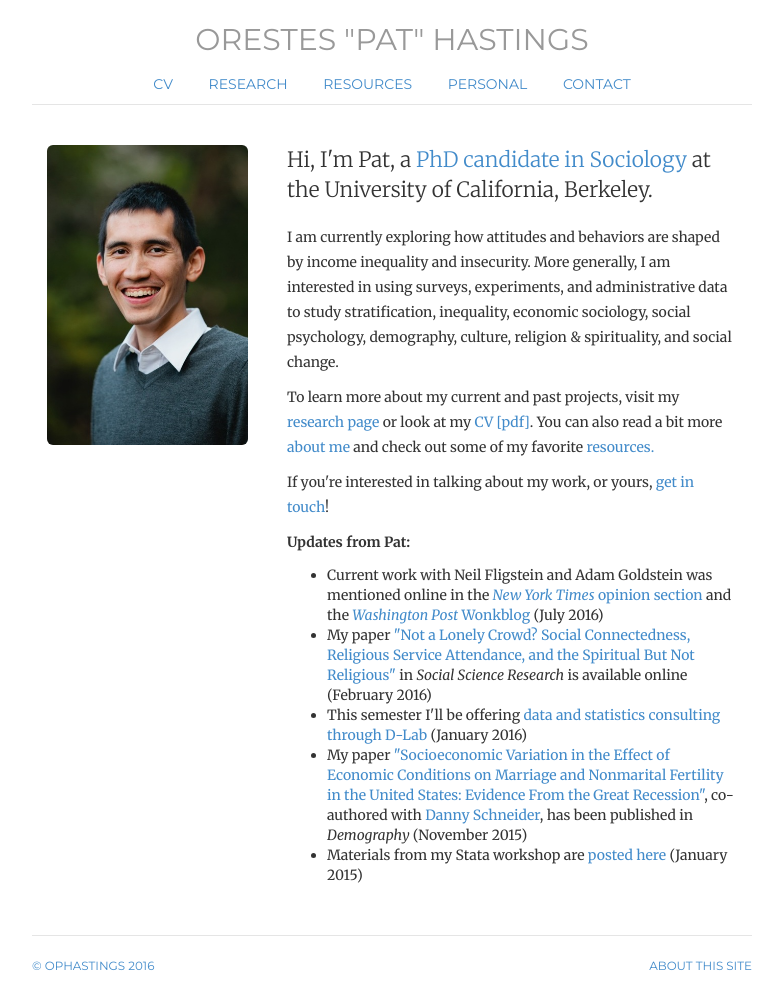
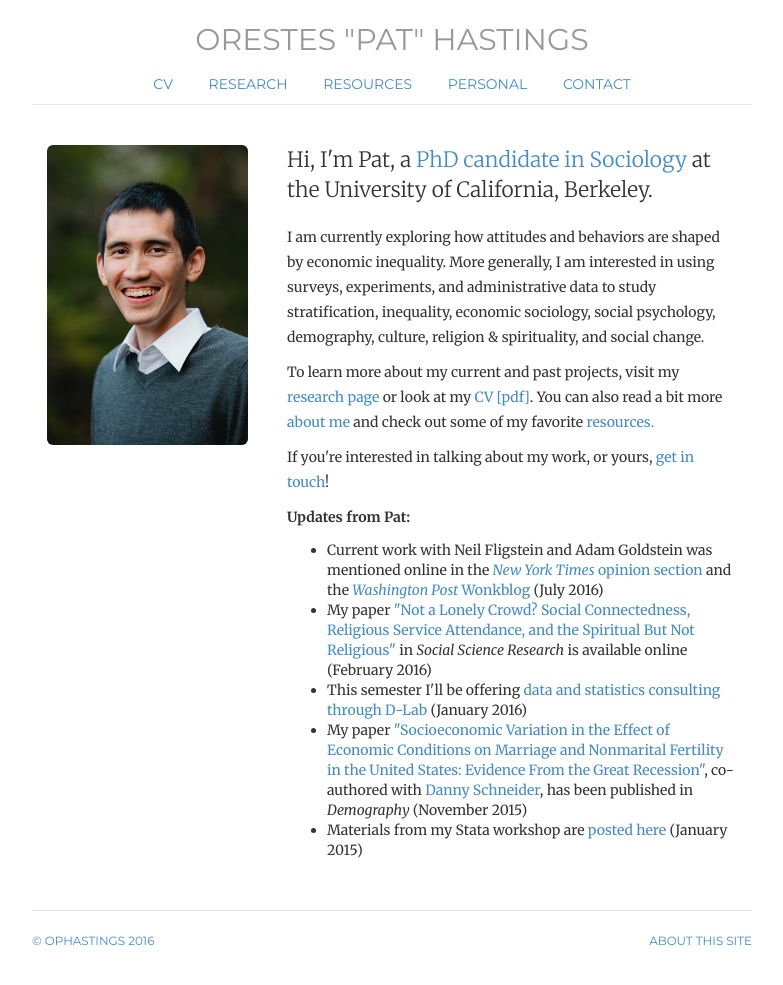
Before and after one commit to ophastings/ophastings.github.io, a Jekyll site: the page built from index.html, in a window 1280 px wide. Shown: the whole page, without its empty margins (248-1031 px from the left). Built offline with Jekyll 4.4.1, drawn with Linux system fonts in a browser that asks for light colours; comment, search, counter and statistics services are not loaded; after the commit the page ends 960 px from its top, so only the background shows below that.

Commit message:
update about

```diff
--- a/index.html
+++ b/index.html
@@ -17,7 +17,7 @@ description: Website of Orestes Pat Hastings, sociology PhD candidate at UC Berk
 	<p class="lead">Hi, I'm Pat, a <a href="http://sociology.berkeley.edu/graduate-student/orestes-pat-hastings">PhD
 		candidate in Sociology</a> at the University of California, Berkeley.</p>
 
-	<p>I am currently exploring how attitudes and behaviors are shaped by income inequality and insecurity. More generally,
+	<p>I am currently exploring how attitudes and behaviors are shaped by economic inequality. More generally,
 	I am interested in using surveys, experiments, and administrative data to
 	study stratification, inequality, economic sociology, social psychology, demography, culture, religion &amp spirituality, and social change.</p>
 
--- a/personal/index.html
+++ b/personal/index.html
@@ -16,7 +16,7 @@ During that time I managed to co-author
 a <a href="http://www.nist.gov/manuscript-publication-search.cfm?pub_id=842476">paper</a> with
 a <a href="http://www.nobelprize.org/nobel_prizes/physics/laureates/2012/wineland-facts.html">Nobel Laureate</a>
 and get a defined <a href="http://www.oakland.edu/enp/">Erdős number.</a> (It's four.
-you may not care, but <a title="http://xkcd.com/599/" href="http://xkcd.com/599/">some people do.</a>
+You may not care, but <a title="http://xkcd.com/599/" href="http://xkcd.com/599/">some people do.</a>
 Feel free to publish with me if you would like an Erdős number of five. If you have an Erdős number of two, let's talk...).
 </p>
 
```
